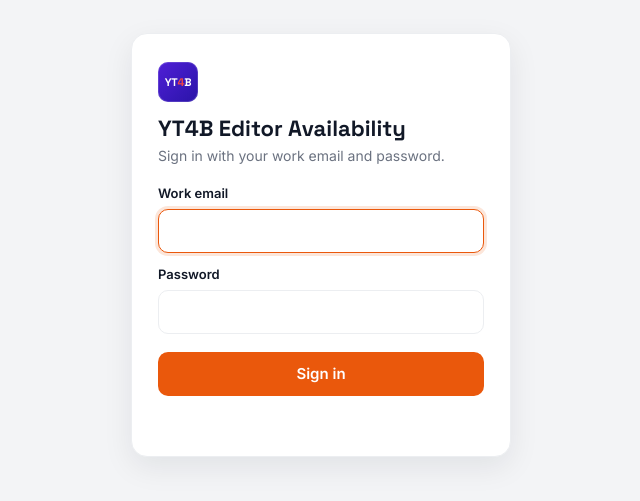
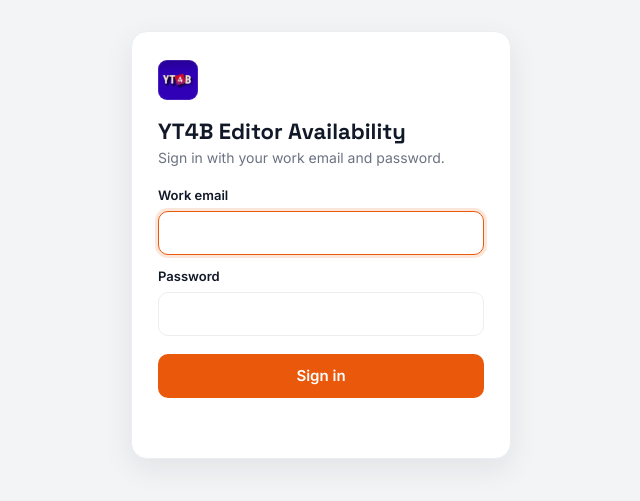
Before and after one commit to saajidyt/editor-availability, a plain HTML site: page index.html in a window 1280 px wide. Shown: the part 155-656 px from the top of the page, without its empty margins (319-959 px from the left). Drawn offline with Linux system fonts and the light colour scheme.

Commit message:
Use the YT4B logo for favicon, home-screen icon and header
Co-Authored-By: Claude Opus 5.5 <noreply@anthropic.com>
Claude-Session: https://claude.ai/code/session_0137Y8WtTjAGVQaeRRT5yNca

```diff
--- a/index.html
+++ b/index.html
@@ -5,6 +5,8 @@
 <meta name="viewport" content="width=device-width, initial-scale=1">
 <title>YT4B Editor Availability</title>
 <meta name="robots" content="noindex">
+<link rel="icon" type="image/png" sizes="64x64" href="favicon.png">
+<link rel="apple-touch-icon" href="apple-touch-icon.png">
 <link rel="preconnect" href="https://fonts.googleapis.com">
 <link href="https://fonts.googleapis.com/css2?family=Inter:wght@400;500;600&family=JetBrains+Mono:wght@500&family=Space+Grotesk:wght@600;700&display=swap" rel="stylesheet">
 <style>
@@ -27,8 +29,7 @@ body{margin:0;background:var(--bg);color:var(--ink);font:13px/1.45 Inter,system-
 button,input{font:inherit;color:inherit}
 :focus-visible{outline:2px solid var(--orange);outline-offset:2px}
 header{background:var(--head);color:#fff;height:58px;display:flex;align-items:center;gap:14px;padding:0 24px}
-.logo{width:30px;height:30px;border-radius:8px;background:linear-gradient(135deg,#4f1fd6,#2a14a8);display:grid;place-items:center;font:700 9px "Space Grotesk",Inter,sans-serif;letter-spacing:-.3px;white-space:nowrap;box-shadow:inset 0 0 0 1px rgba(255,255,255,.15)}
-.logo b{color:#ef4444}
+.logo{width:30px;height:30px;border-radius:7px;flex:none;display:inline-block;background:url(apple-touch-icon.png) center/cover;box-shadow:inset 0 0 0 1px rgba(255,255,255,.12)}
 header h1{font:700 17px "Space Grotesk",Inter,sans-serif;margin:0;white-space:nowrap}
 header .tab{margin-left:10px;height:36px;padding:0 12px;border-radius:7px;background:#1f2937;box-shadow:inset 0 -2px 0 var(--orange);display:flex;align-items:center;white-space:nowrap}
 header .sp{flex:1}
@@ -83,7 +84,7 @@ details.manage summary{cursor:pointer;font:600 14px "Space Grotesk",Inter,sans-s
 /* sign-in gate, like the pipeline tracker's */
 .gate{min-height:100vh;display:grid;place-items:center;padding:24px;background:var(--bg)}
 .gcard{width:min(380px,100%);background:var(--surface);border:1px solid var(--line);border-radius:16px;padding:28px 26px;box-shadow:0 10px 30px rgba(17,24,39,.08)}
-.gcard .logo{width:40px;height:40px;font-size:11px;border-radius:10px;color:#fff;margin-bottom:14px}
+.gcard .logo{width:40px;height:40px;border-radius:9px;margin-bottom:14px}
 .gcard h2{font:700 22px/1.15 "Space Grotesk",Inter,sans-serif;margin:0 0 4px}
 .gcard p{margin:0 0 18px;color:var(--sub);font-size:14px}
 .gcard label{display:block;font-size:13px;font-weight:600;margin:12px 0 6px}
@@ -104,7 +105,7 @@ details.manage summary{cursor:pointer;font:600 14px "Space Grotesk",Inter,sans-s
 <body>
 <div class="gate" id="gate">
   <form class="gcard" id="gform" autocomplete="on">
-    <div class="logo" aria-hidden="true"><span>YT<b>4</b>B</span></div>
+    <div class="logo" role="img" aria-label="YT4B"></div>
     <h2>YT4B Editor Availability</h2>
     <p>Sign in with your work email and password.</p>
     <label for="gEmail">Work email</label>
@@ -117,7 +118,7 @@ details.manage summary{cursor:pointer;font:600 14px "Space Grotesk",Inter,sans-s
 </div>
 <div id="app" class="hide">
 <header>
-  <div class="logo" aria-hidden="true"><span>YT<b>4</b>B</span></div>
+  <div class="logo" role="img" aria-label="YT4B"></div>
   <h1>YT4B Editor Availability</h1>
   <div class="tab">Daily standup</div>
   <div class="sp"></div>
```
Also changed, not shown: apple-touch-icon.png (added), favicon.png (added).
